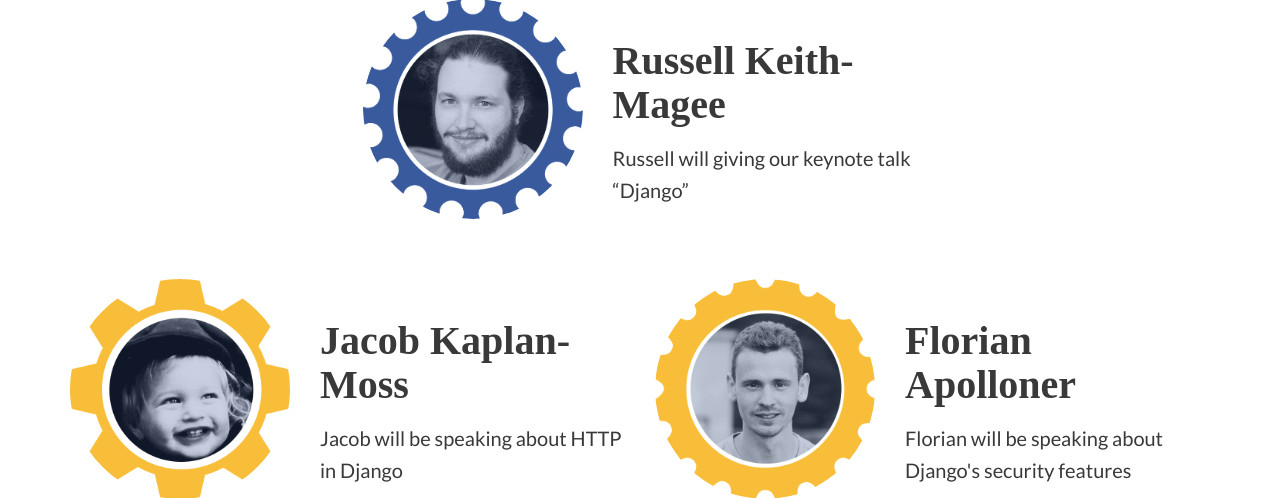
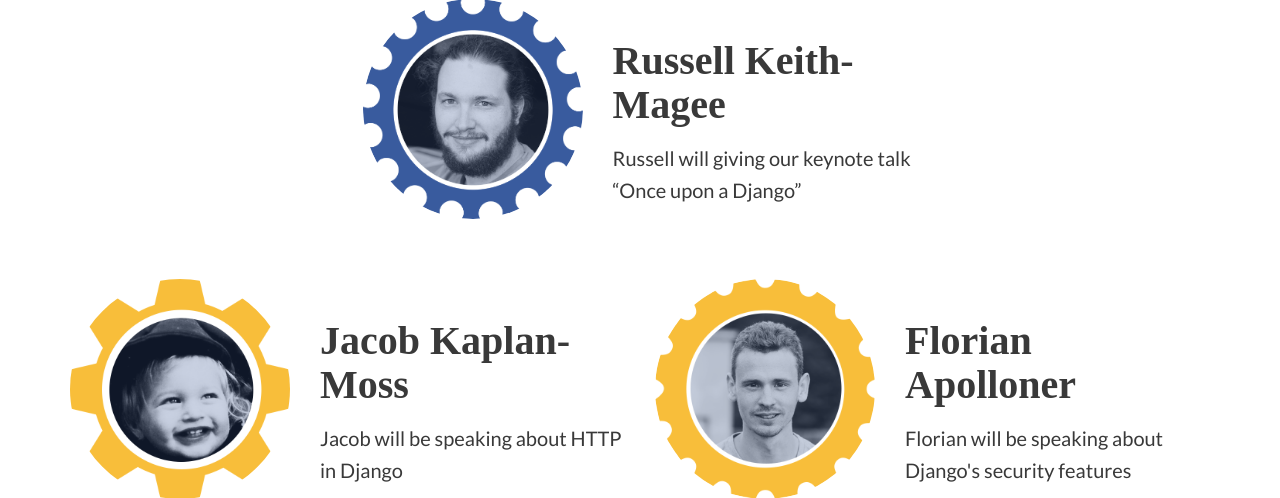
Before and after one commit to djangounderthehood/duh-web, a Django app: page / in a window 1280 px wide. Shown: the part 1123-1621 px from the top of the page. Run offline with Django 3.2, Linux system fonts and the light colour scheme; some libraries are stand-ins or nearby versions; some web fonts are replaced.

Commit message:
Add correct talk title for Russ

```diff
--- a/templates/_speakers.html
+++ b/templates/_speakers.html
@@ -15,7 +15,7 @@
             Russell Keith-Magee
         </h3>
         <p>
-            Russell will giving our keynote talk “Django”
+            Russell will giving our keynote talk “Once upon a Django”
         </p>
     </div>
 </div>
```
